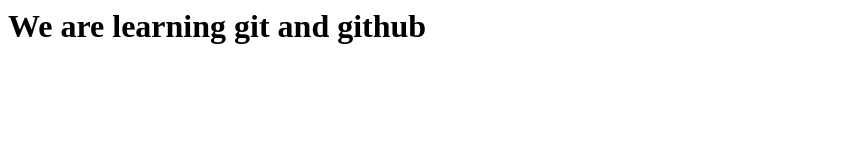
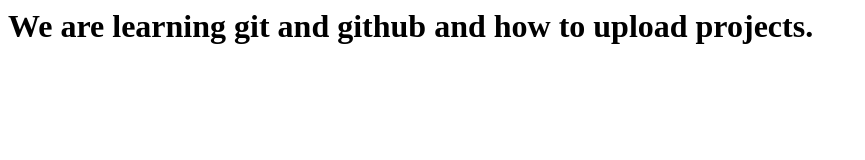
Before and after one commit to AnubhaG56/website, a plain HTML site: page index.html in a window 1280 px wide. Shown: the whole page, without its empty margins (0-865 px from the left). Drawn offline with Linux system fonts and the light colour scheme.

Commit message:
extra added

```diff
--- a/index.html
+++ b/index.html
@@ -1 +1 @@
-<h1>We are learning git and github</h1>
+<h1>We are learning git and github and how to upload projects.</h1>
```
